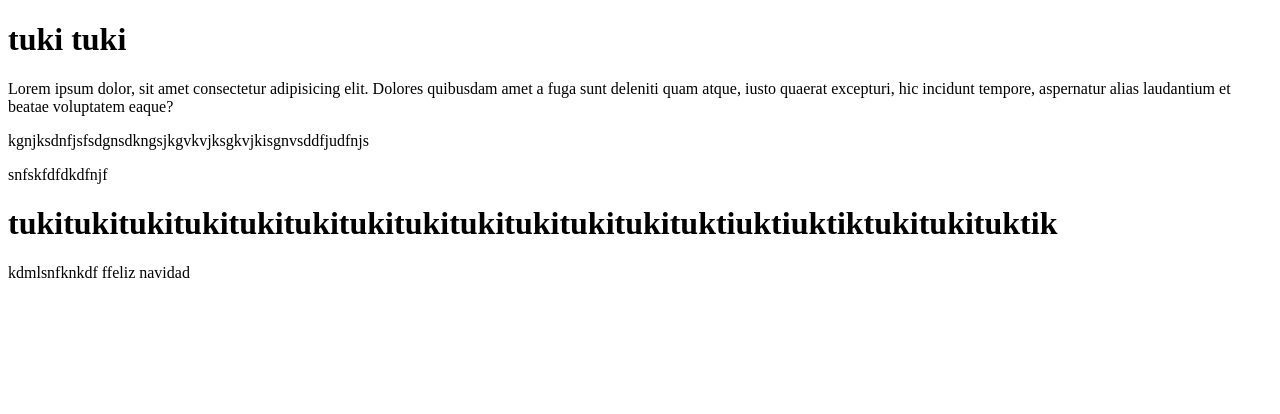
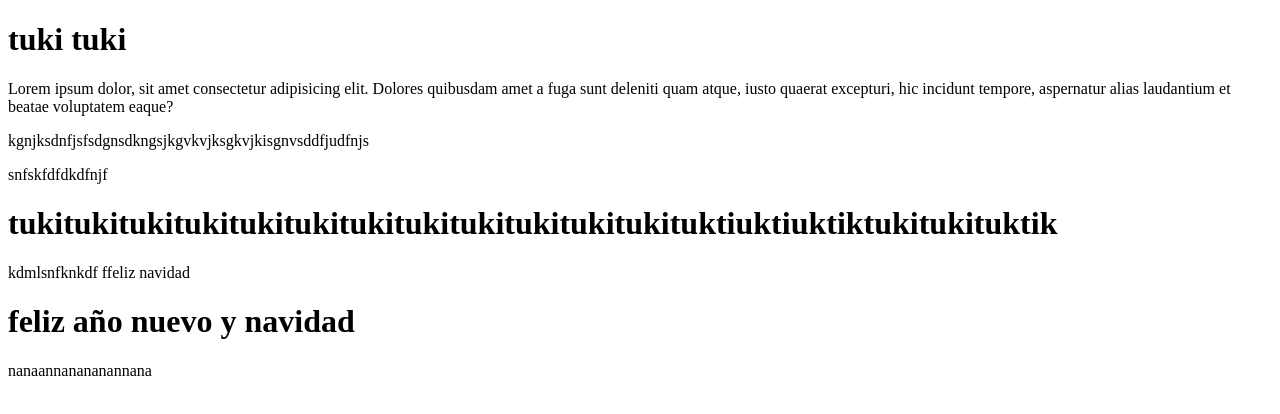
Before and after one commit to dairacsc-droid/session-22, a plain HTML site: page index.html in a window 1280 px wide. Drawn offline with Linux system fonts and the light colour scheme.

Commit message:
tuki tuki tuki navidad

```diff
--- a/index.html
+++ b/index.html
@@ -19,5 +19,7 @@
       tukitukitukitukitukitukitukitukitukitukitukitukituktiuktiuktiktukitukituktik
     </h1>
     <p>kdmlsnfknkdf ffeliz navidad</p>
+    <h1>feliz año nuevo y navidad</h1>
+    <p>nanaannanananannana</p>
   </body>
 </html>
```
